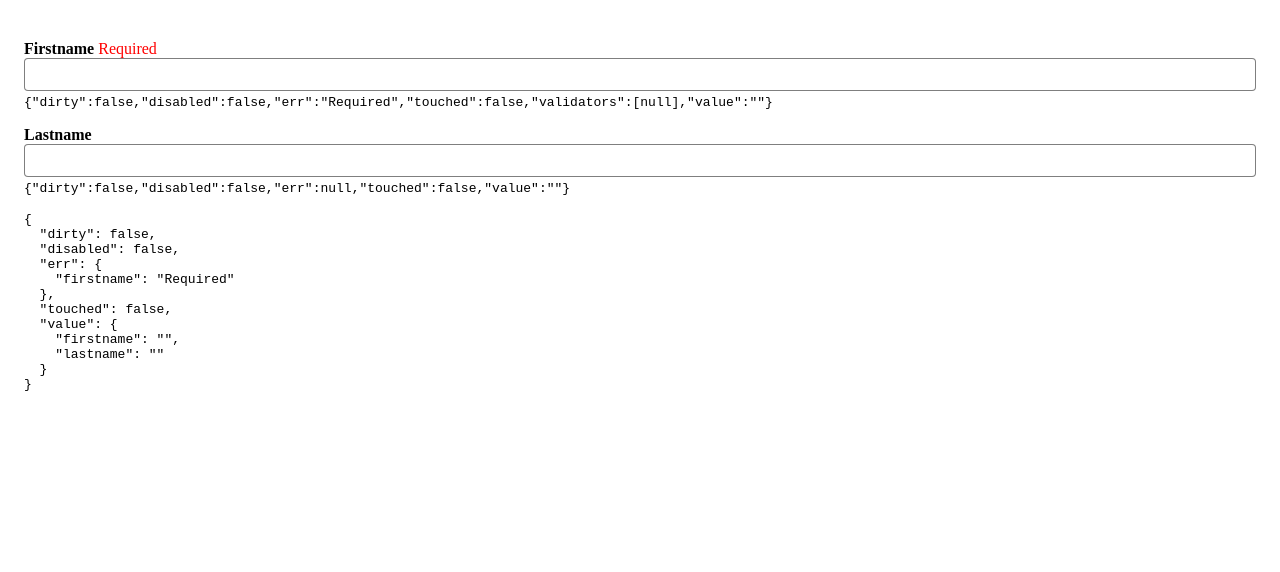
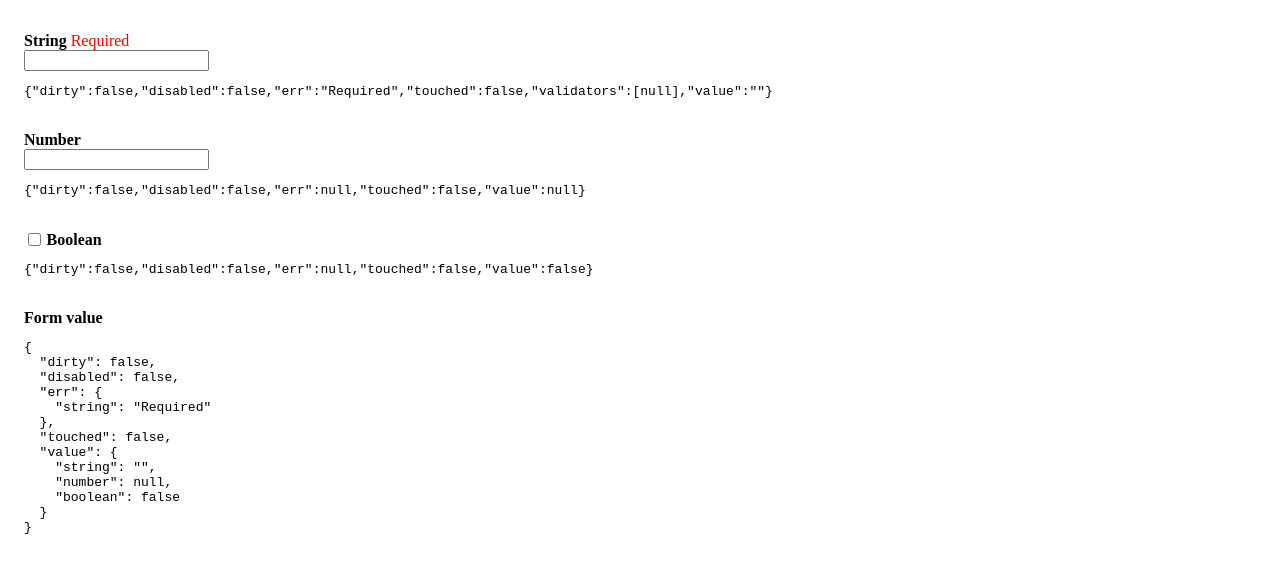
Before and after one commit to KEIII/reactive-form, a React (Create React App) app: page / in a window 1280 px wide. Shown: the top 572 px of the page. Built offline with nearby package versions, Linux system fonts and the light colour scheme.

Commit message:
input types

```diff
--- a/src/index.tsx
+++ b/src/index.tsx
@@ -1,12 +1,12 @@
 import React, { useMemo } from 'react';
 import ReactDOM from 'react-dom';
-import './style.css';
+import css from './style.module.css';
 import { formGroup } from './form/formGroup';
 import { FormControl, formControl } from './form/formControl';
 import { useBehaviourSubject } from './form/useBehaviourSubject';
 import { requiredStr } from './form/validators';
 
-const Input = ({
+const InputString = ({
   label,
   control,
 }: {
@@ -15,6 +15,7 @@ const Input = ({
 }) => {
   const state = useBehaviourSubject(control.state$);
   return (
+    <div className={css.row}>
       <label>
         <div>
           <strong>{label}</strong>
@@ -23,25 +24,92 @@ const Input = ({
         <input
           type='text'
           disabled={state.disabled}
+          value={state.value}
           onChange={e => control.setValue(e.currentTarget.value)}
           onBlur={() => control.touch()}
         />
         <pre>{JSON.stringify(state)}</pre>
       </label>
+    </div>
+  );
+};
+
+const InputNumber = ({
+  label,
+  control,
+}: {
+  label: string;
+  control: FormControl<number>;
+}) => {
+  const state = useBehaviourSubject(control.state$);
+  return (
+    <div className={css.row}>
+      <label>
+        <div>
+          <strong>{label}</strong>
+          {state.err && <span style={{ color: 'red', marginLeft: '0.25rem' }}>{state.err}</span>}
+        </div>
+        <input
+          type='number'
+          disabled={state.disabled}
+          value={Number.isFinite(state.value) ? state.value : ''}
+          onChange={e => control.setValue(e.currentTarget.valueAsNumber)}
+          onBlur={() => control.touch()}
+        />
+        <pre>{JSON.stringify(state)}</pre>
+      </label>
+    </div>
+  );
+};
+
+const InputBoolean = ({
+  label,
+  control,
+}: {
+  label: string;
+  control: FormControl<boolean>;
+}) => {
+  const state = useBehaviourSubject(control.state$);
+  return (
+    <div className={css.row}>
+      <label style={{ display: 'flex', alignItems: 'center' }}>
+        <input
+          type='checkbox'
+          disabled={state.disabled}
+          checked={state.value}
+          onChange={e => {
+            control.touch();
+            control.setValue(e.currentTarget.checked);
+          }}
+          onBlur={() => control.touch()}
+          style={{ marginRight: '0.35rem' }}
+        />
+        <strong>{label}</strong>
+      </label>
+      <div>
+        {state.err && <span style={{ color: 'red', marginLeft: '0.25rem' }}>{state.err}</span>}
+      </div>
+      <pre>{JSON.stringify(state)}</pre>
+    </div>
   );
 };
 
 const App = () => {
   const form = useMemo(() => formGroup({
-    firstname: formControl({ value: '', validators: [requiredStr] }),
-    lastname: formControl({ value: '' }),
+    string: formControl({ value: '', validators: [requiredStr] }),
+    number: formControl({ value: NaN }),
+    boolean: formControl({ value: false }),
   }), []);
   const value = useBehaviourSubject(form.state$);
   return (
     <div>
-      <Input label='Firstname' control={form.controls.firstname}/>
-      <Input label='Lastname' control={form.controls.lastname}/>
+      <InputString label='String' control={form.controls.string}/>
+      <InputNumber label='Number' control={form.controls.number}/>
+      <InputBoolean label='Boolean' control={form.controls.boolean}/>
+      <div className={css.row}>
+        <strong>Form value</strong>
         <pre>{JSON.stringify(value, null, 2)}</pre>
+      </div>
     </div>
   );
 };
--- a/src/style.css
+++ /dev/null
@@ -1,21 +0,0 @@
-body {
-    padding: 1rem;
-}
-
-pre {
-    padding: 0;
-    margin: 0.25rem 0;
-}
-
-label {
-    display: block;
-    margin: 1rem 0;
-}
-
-input {
-    box-sizing: border-box;
-    padding: 0.5rem 0.75rem;
-    border-radius: 0.25rem;
-    border: 1px solid rgba(0, 0, 0, 0.5);
-    width: 100%;
-}
--- /dev/null
+++ b/src/style.module.css
@@ -0,0 +1,4 @@
+.row {
+    display: block;
+    margin: 2rem 1rem;
+}
```
Lines whose indentation alone changed are shown as unchanged.
